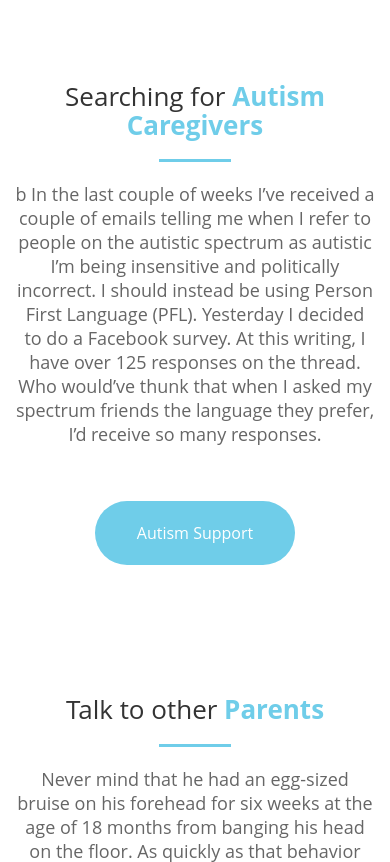
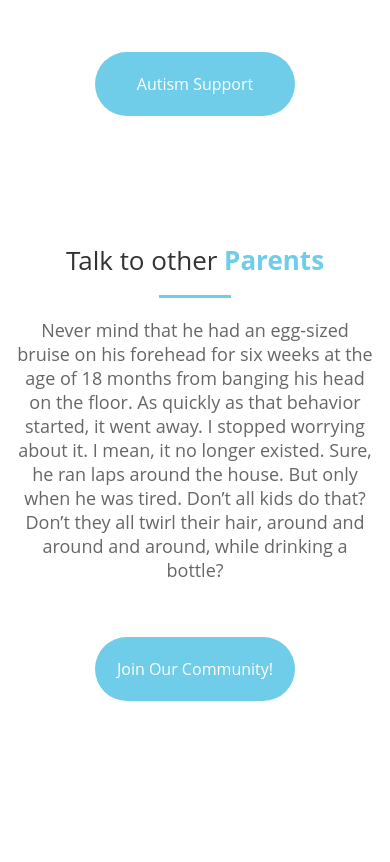
Before and after one commit to shakruddin/autisi.org, a plain HTML site: page index.html in a window 390 px wide. Shown: the part 4692-5554 px from the top of the page. Drawn offline with Linux system fonts and the light colour scheme; a script that the page names is missing.

Commit message:
page final changes

```diff
--- a/index.html
+++ b/index.html
@@ -238,17 +238,6 @@
         </div>
       </div>
     </div>
-    <div class="container bg-1">
-      <div class="row">
-        <div class="heading text-center col-sm-8 col-sm-offset-2 wow fadeInUp" data-wow-duration="1000ms" data-wow-delay="300ms">
-          <div class="h2">
-                <h2>Searching for <strong class="text-1">Autism Caregivers</strong></h2>
-            </div>
-            <hr>
-          <p>b In the last couple of weeks I’ve received a couple of emails telling me when I refer to people on the autistic spectrum as autistic I’m being insensitive and politically incorrect. I should instead be using Person First Language (PFL). Yesterday I decided to do a Facebook survey. At this writing, I have over 125 responses on the thread. Who would’ve thunk that when I asked my spectrum friends the language they prefer, I’d receive so many responses.</p>
-        </div>
-      </div>
-    </div>
 
 
 
```
